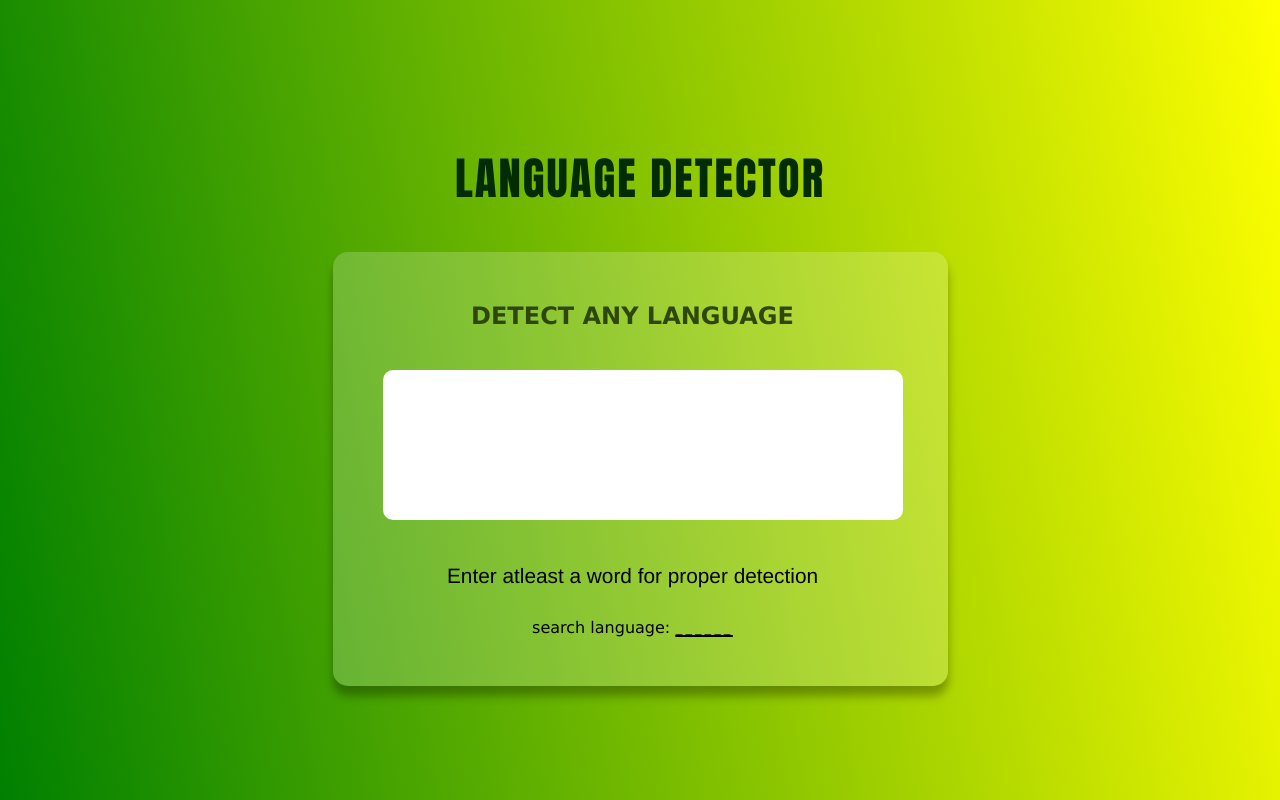
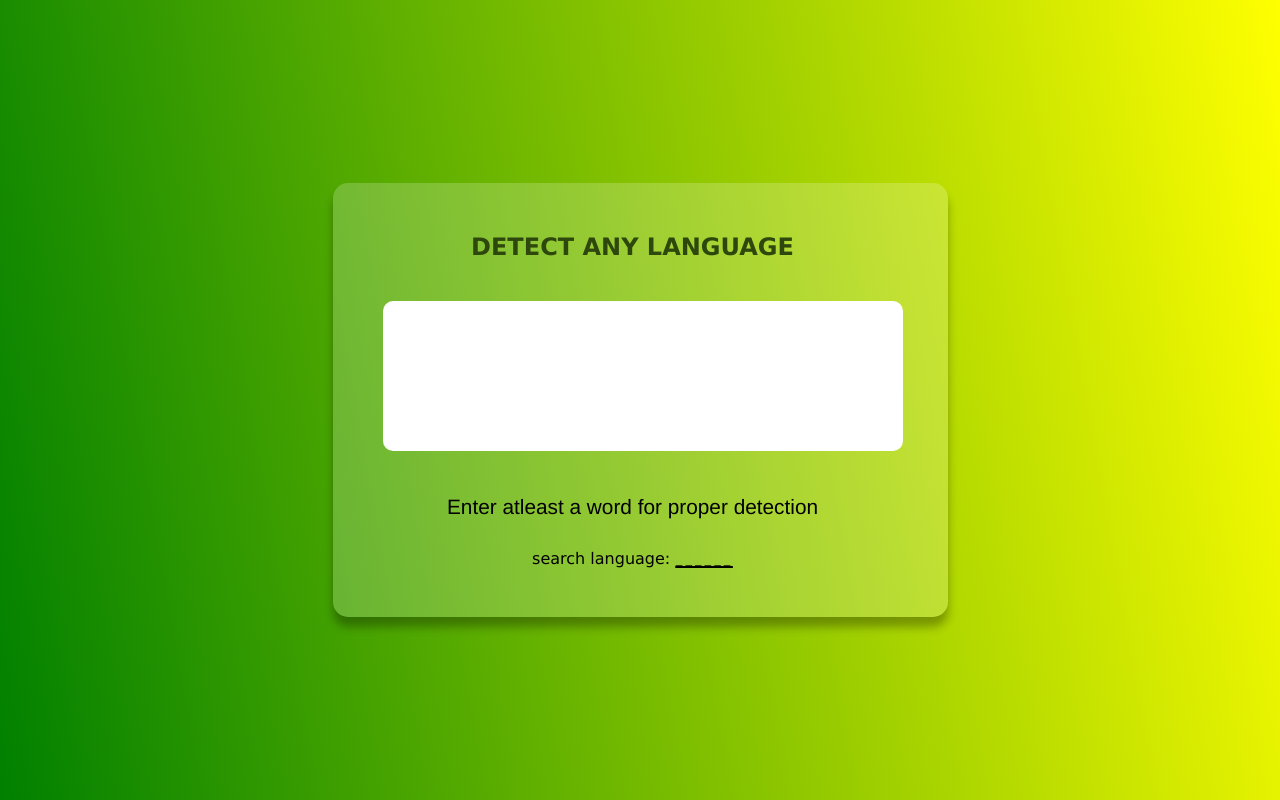
Before and after one commit to wilrafnanda/Language-Detector, a plain HTML site: page index.html in a window 1280 px wide. Drawn offline with Linux system fonts and the light colour scheme.

Commit message:
second commit

```diff
--- a/index.html
+++ b/index.html
@@ -7,7 +7,6 @@
     <link rel="stylesheet" href="style.css">
 </head>
 <body>
-    <h1 class="title">LANGUAGE DETECTOR</h1>
     <div class="container" id="container">
         <h2 class="header">DETECT ANY LANGUAGE</h2>
         <textarea type="text" class="input" id="input"></textarea>
```
